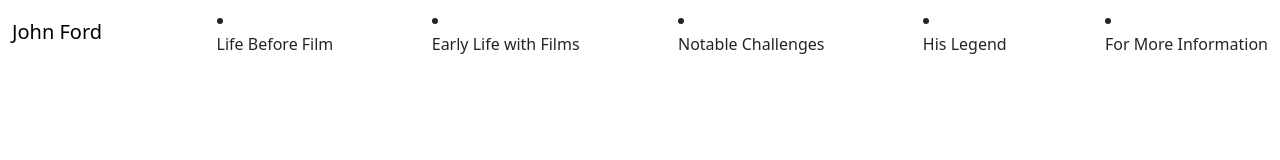
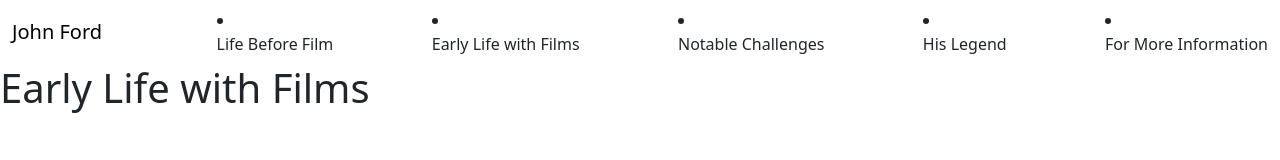
Before and after one commit to LGreen808/Hey-Look-Ma-Im-Famous-, a plain HTML site: page index.html in a window 1280 px wide. Drawn offline with nearby package versions, Linux system fonts and the light colour scheme; a web font is replaced by a local one.

Commit message:
Added a header

```diff
--- a/index.html
+++ b/index.html
@@ -49,7 +49,25 @@
                 </div>
               </nav>
         </header>
-        <main></main>
+        <main>
+      <h1>Early Life with Films</h1>
+
+
+
+
+
+
+
+
+
+
+
+
+
+
+
+
+        </main>
         <footer>
             <!-- place footer here -->
         </footer>
```
